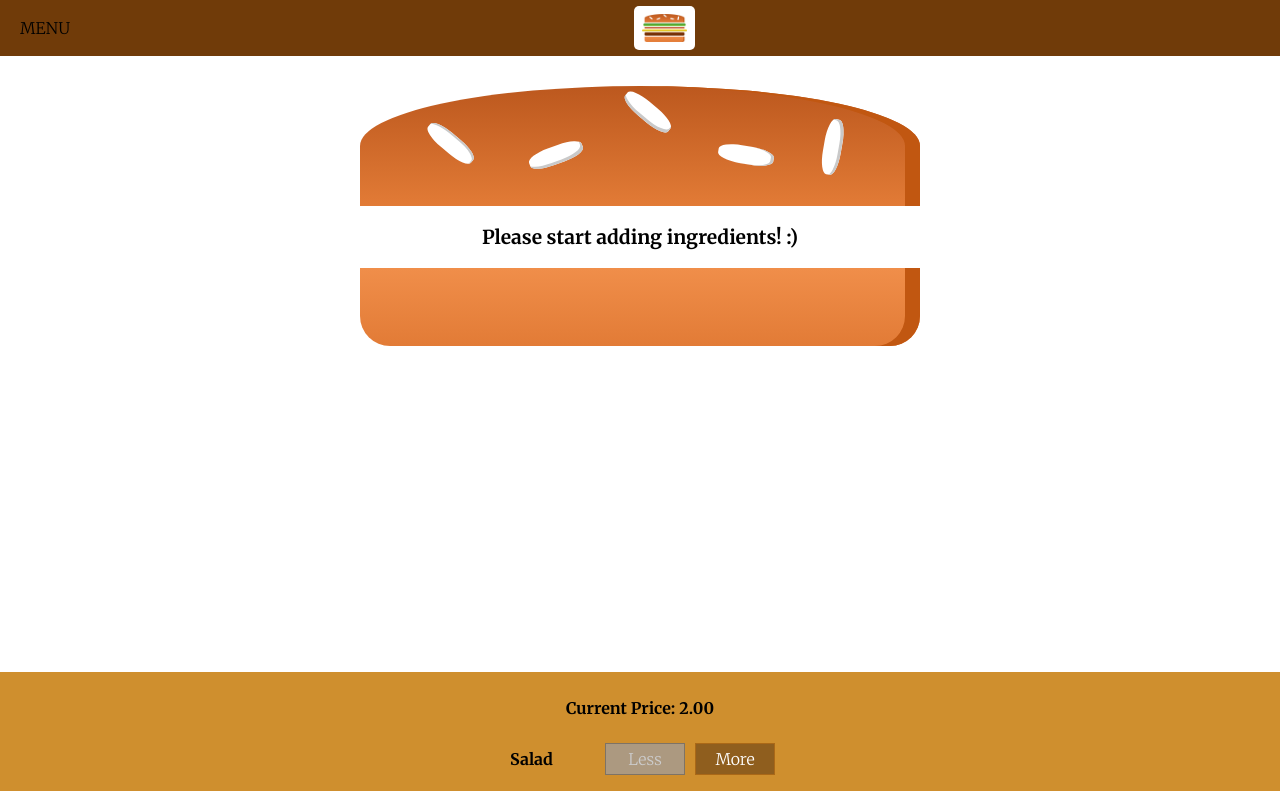
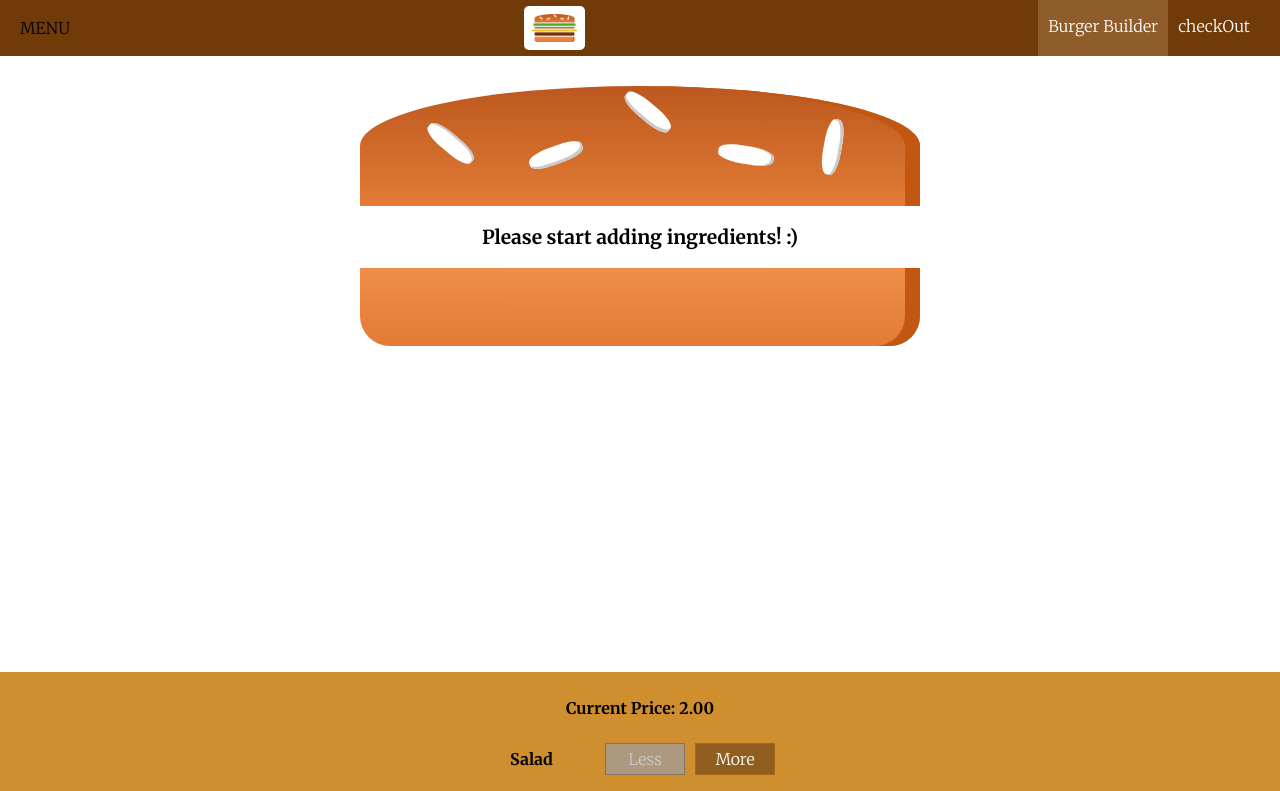
Before and after one commit to ing-arriola/BurgerBuilderApp, a React app: page / in a window 1280 px wide. Shown: the top 791 px of the page. Built offline with nearby package versions, Linux system fonts and the light colour scheme.

Commit message:
Added navigation items on UI

```diff
--- a/src/components/Navigation/NavigationItems/NavigationItem/NavigationItem.js
+++ b/src/components/Navigation/NavigationItems/NavigationItem/NavigationItem.js
@@ -1,10 +1,11 @@
 import React from "react";
-
-const NavigationItem = () => {
+import classes from "./NavigationItem.css";
+const NavigationItem = (props) => {
   return (
-    <li>
-      {" "}
-      <a href="/">A Link</a>{" "}
+    <li className={classes.NavigationItem}>
+      <a href={props.link} className={props.active ? classes.active : null}>
+        {props.children}
+      </a>
     </li>
   );
 };
--- a/src/components/Navigation/NavigationItems/NavigationItems.js
+++ b/src/components/Navigation/NavigationItems/NavigationItems.js
@@ -1,7 +1,16 @@
 import React from "react";
+import classes from "./NavigationItems.css";
+import NavigationItem from "../NavigationItems/NavigationItem/NavigationItem";
 
 const NavigationItems = () => {
-  return <div></div>;
+  return (
+    <ul className={classes.NavigationItems}>
+      <NavigationItem link="/" active>
+        Burger Builder
+      </NavigationItem>
+      <NavigationItem link="/">checkOut</NavigationItem>
+    </ul>
+  );
 };
 
 export default NavigationItems;
--- a/src/components/Navigation/Toolbar/Toolbar.js
+++ b/src/components/Navigation/Toolbar/Toolbar.js
@@ -1,12 +1,16 @@
 import React from "react";
 import classes from "./Toolbar.css";
 import Logo from "../../Logo/Logo";
+import NavigationsItems from "../NavigationItems/NavigationItems";
+
 const Toolbar = (props) => {
   return (
     <header className={classes.Toolbar}>
       <div>MENU</div>
       <Logo />
-      <nav></nav>
+      <nav>
+        <NavigationsItems />
+      </nav>
     </header>
   );
 };
```
